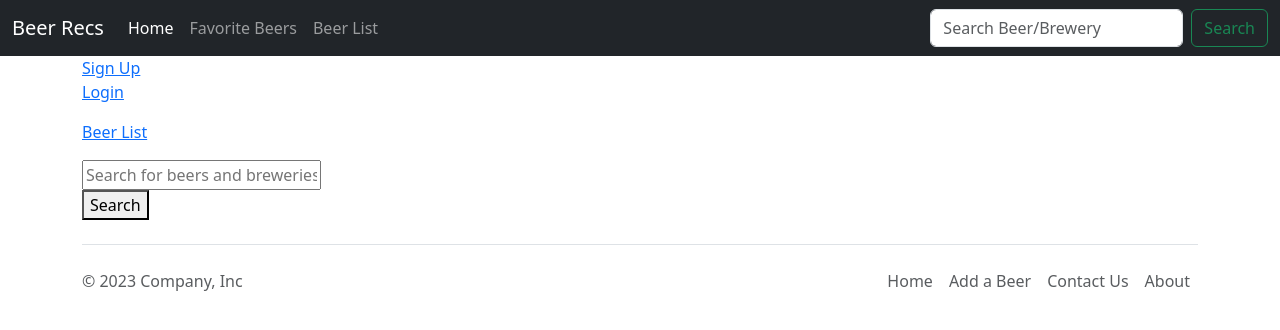
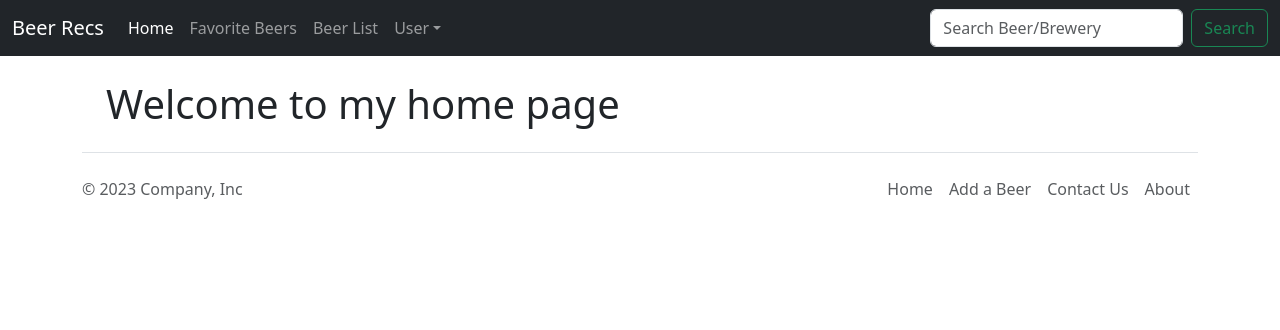
Before and after one commit to joekawa/beerrecs, a Django app: page / in a window 1280 px wide. Shown: the top 330 px of the page. Run offline with Django 4.2, Linux system fonts and the light colour scheme.

Commit message:
added logout flow

```diff
--- a/main/templates/base.html
+++ b/main/templates/base.html
@@ -13,7 +13,7 @@
     {% block extra_css %}{% endblock %}
 </head>
 <body>
-    <nav class="navbar navbar-expand-md navbar-dark fixed-top bg-dark mb-3">
+    <nav class="navbar navbar-expand-md navbar-dark bg-dark mb-3">
         <div class="container-fluid">
           <a class="navbar-brand" href="{% url 'main:home' %}">Beer Recs</a>
           <button class="navbar-toggler" type="button" data-bs-toggle="collapse" data-bs-target="#navbarCollapse" aria-controls="navbarCollapse" aria-expanded="false" aria-label="Toggle navigation">
@@ -30,6 +30,14 @@
               <li class="nav-item">
                 <a class="nav-link" href="{% url 'main:beer_list' %}">Beer List</a>
               </li>
+              <li class="nav-item dropdown">
+                <a class="nav-link dropdown-toggle" href="#" data-bs-toggle="dropdown" aria-expanded="false">User</a>
+                <ul class="dropdown-menu">
+                  <li><a class="dropdown-item" href="{% url 'main:login' %}">Login</a></li>
+                  <li><a class="dropdown-item" href="{% url 'main:logout' %}">Logout</a></li>
+                  <li><a class="dropdown-item" href="{% url 'main:signup' %}">Sign Up</a></li>
+                </ul>
+              </li>
             </ul>
             <form class="d-flex" role="search" method="GET" action="{% url 'main:search' %}">
               <input class="form-control me-2 pe-2" type="search" placeholder="Search Beer/Brewery"
@@ -42,8 +50,15 @@
         </div>
       </nav>
     <main class="container">
-        {% block content %}
-        {% endblock %}
+        <div>
+            <div class="bg-body-tertiaryp-5 rounded">
+              <div class="col-sm-8 mx-4 mt-4">
+                {% block content %}
+                {% endblock %}
+            </div>
+            </div>
+          </div>
+
     </main>
     <div class="container">
         <footer class="d-flex flex-wrap justify-content-between align-items-center py-3 my-4 border-top">
--- a/main/templates/home.html
+++ b/main/templates/home.html
@@ -1,27 +1,6 @@
 {% extends 'base.html' %}
 
 {% block content %}
+<p>
     <h1>{{ message }}</h1>
-    <a href="{% url 'main:signup' %}">Sign Up</a>
-    <p>
-    <a href="{% url 'main:login' %}">Login</a>
-    </p>
-    <p>
-    <a href="{% url 'main:beer_list' %}">Beer List</a>
-    </p>
-    <p>
-        <div>
-            <form method="GET" action="{% url 'main:search' %}">
-                <div>
-                  <div>
-                    <input type='text'
-                    placeholder="Search for beers and breweries"
-                    name='query'>
-                  </div>
-                  <div>
-                    <button type='submit'">Search</button>
-                  </div>
-                </div>
-              </form>
-        </div>
 {% endblock %}
--- a/main/urls.py
+++ b/main/urls.py
@@ -13,6 +13,7 @@
     path('favorites/', views.favorites, name='favorites'),
     path('signup', views.signup, name='signup'),
     path('login', views.login_view, name='login'),
+    path('logout', views.logout_user, name='logout'),
     path('create_beer', views.create_beer, name='create_beer'),
     path('about_us', views.about_us, name='about_us'),
     path('contact_us', views.contact_us, name='contact_us'),
--- a/main/views.py
+++ b/main/views.py
@@ -1,6 +1,6 @@
 from django.shortcuts import render, get_object_or_404, redirect
 from main.models import *
-from django.contrib.auth import authenticate, login
+from django.contrib.auth import authenticate, login, logout
 from .forms import SignUpForm, BeerForm, SearchForm
 from django.contrib.auth.forms import UserCreationForm, AuthenticationForm
 from django.contrib.admin.options import get_content_type_for_model
@@ -10,9 +10,9 @@
 
 
 def home(request):
-    form = SearchForm()
+
     return render(request, 'home.html', {'message': 'Welcome to my home page',
-                                         'form': form})
+                                         })
 
 
 def contact_us(request):
@@ -121,6 +121,12 @@
     else:
         form = AuthenticationForm()
     return render(request, 'login.html', {'form': form})
+
+
+def logout_user(request):
+    logout(request)
+
+    return redirect('main:home')
 
 
 def beer_upvote(request, beer_id):
```
Also changed, not shown: db.sqlite3.
